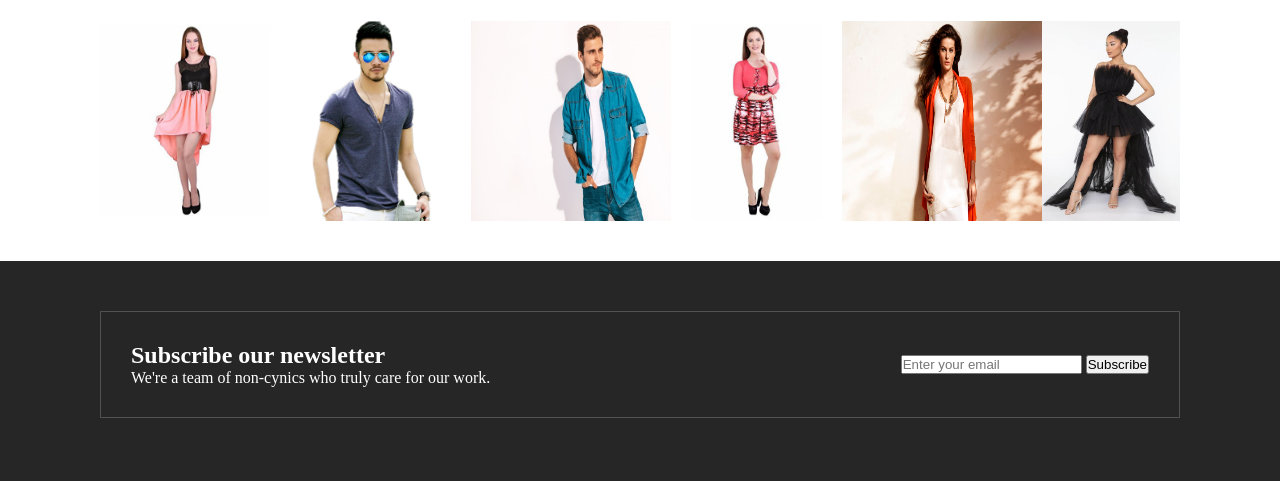
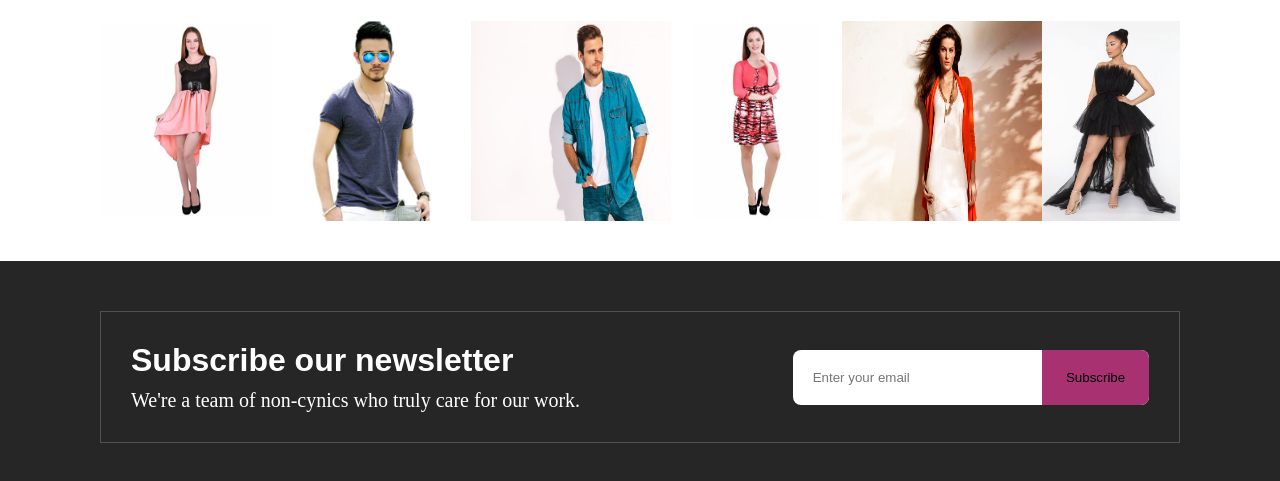
Before and after one commit to mdafsha9/Project1-Gallery, a plain HTML site: page index.html in a window 1280 px wide. Shown: the part 3530-4011 px from the top of the page. Drawn offline with nearby package versions, Linux system fonts and the light colour scheme.

Commit message:
completed newsletter style

```diff
--- a/style.css
+++ b/style.css
@@ -209,3 +209,32 @@ footer{
 .nText{
   text-align:right;
 }
+.newsletter h2{
+  font-size:2em;
+  font-family:sans-serif;
+}
+.newsletter p{
+  font-size:20px;
+  margin-top:10px;
+}
+.newsletter label{
+  position:relative;
+}
+.newsletter input{
+  padding:20px;
+  width:70%;
+  border-radius:8px;
+  border:none;
+  outline:none;
+  font-family:sans-serif;
+}
+.newsletter button{
+  position:absolute;
+  right:0;
+  padding:20px;
+  width:30%;
+  background:#a83271;
+  border:none;
+  outline:none;
+  border-radius:0 8px 8px 0;
+}
```
